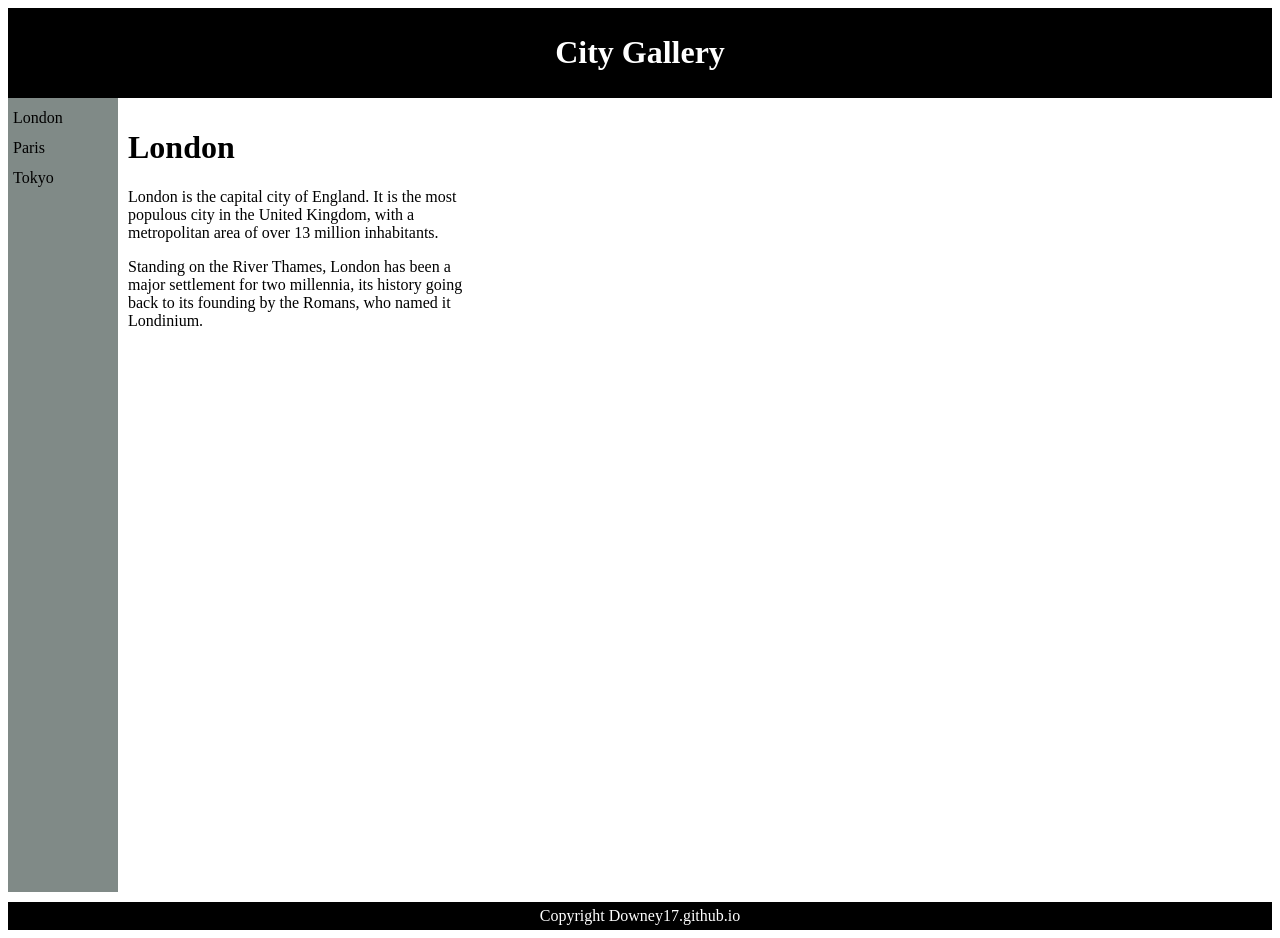
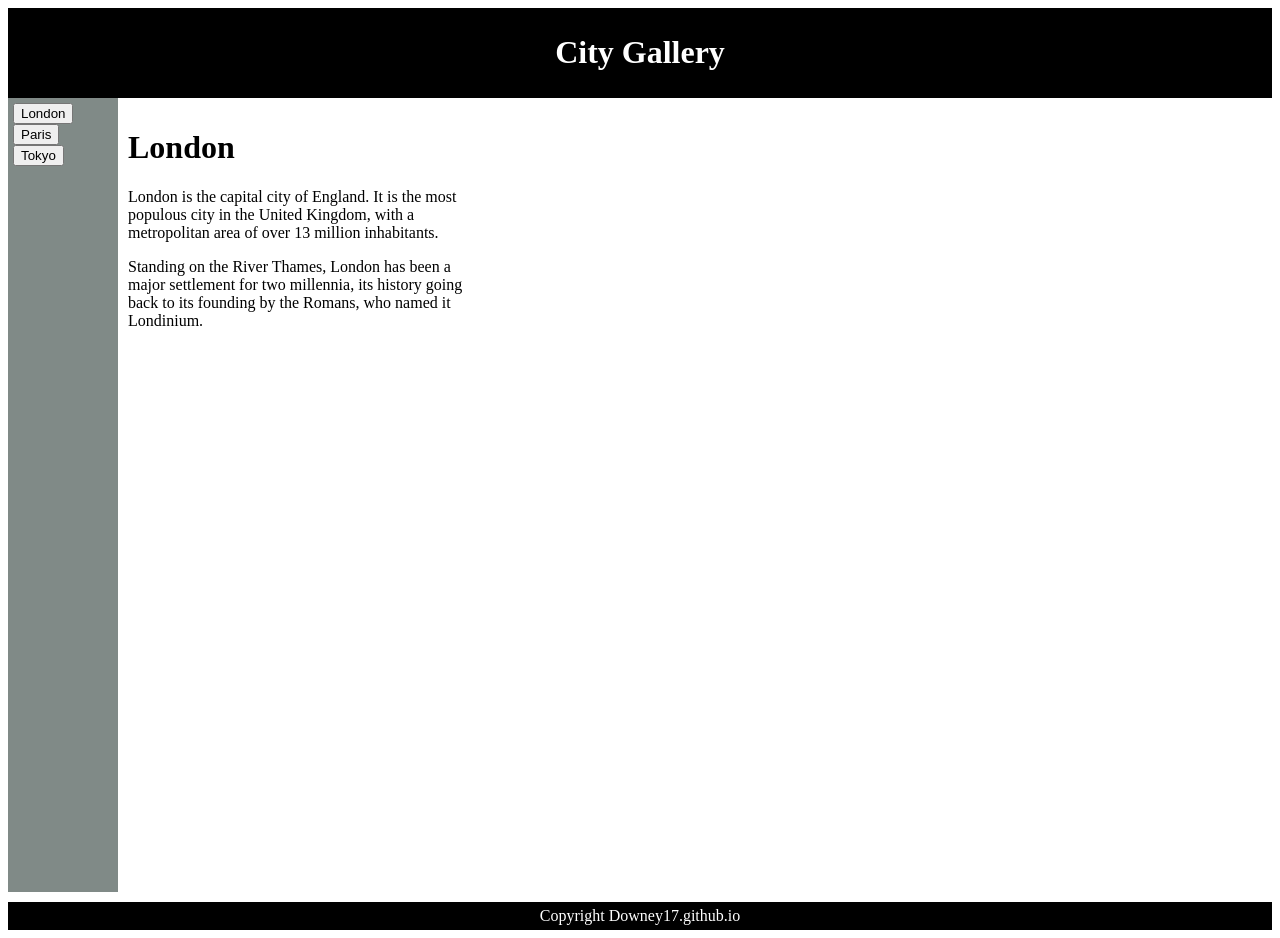
Before and after one commit to Downey17/downey17.github.io, a plain HTML site: page index.html in a window 1280 px wide. Drawn offline with Linux system fonts and the light colour scheme.

Commit message:
Update index.html

```diff
--- a/index.html
+++ b/index.html
@@ -1,7 +1,11 @@
 <html>
   <body>
     <div id="header"><h1>City Gallery</h1></div>
-    <div id="nav">London<br>Paris<br>Tokyo<br></div>
+    <div id="nav">
+        <button type="button">London</button>
+        <button type="button">Paris</button>
+        <button type="button">Tokyo</button>
+    </div>
     <div id="section">
       <h1>London</h1>
       <p>
```
